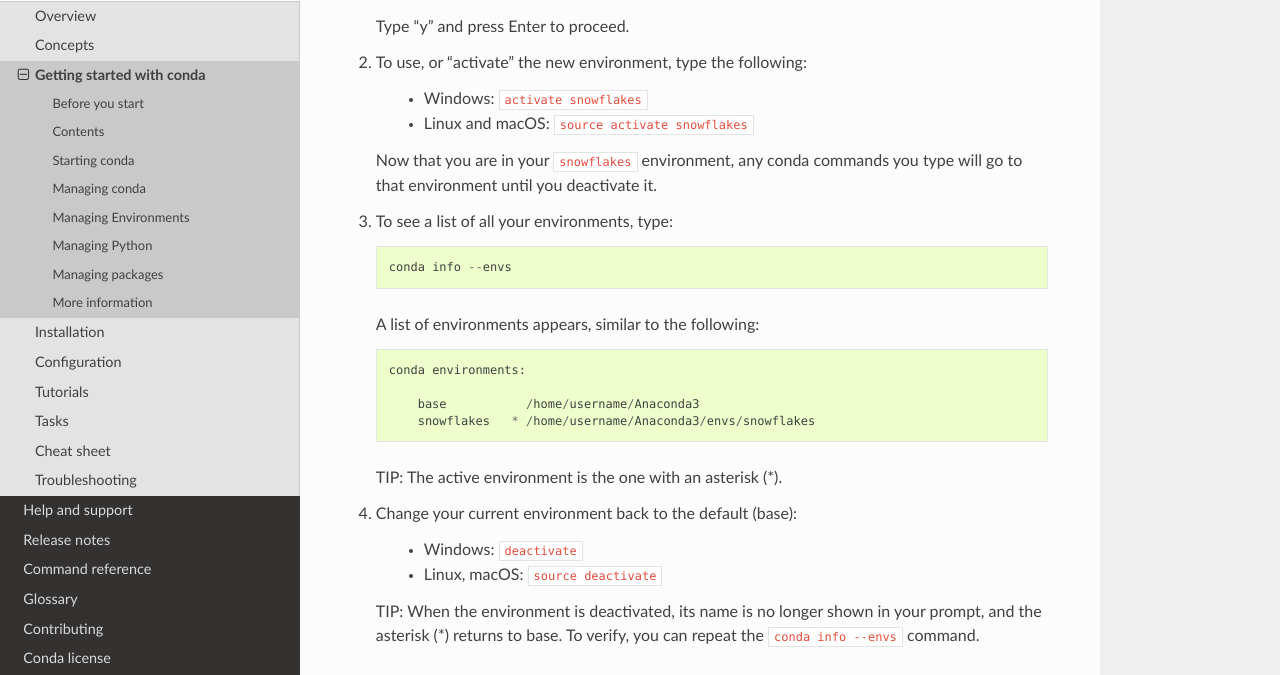
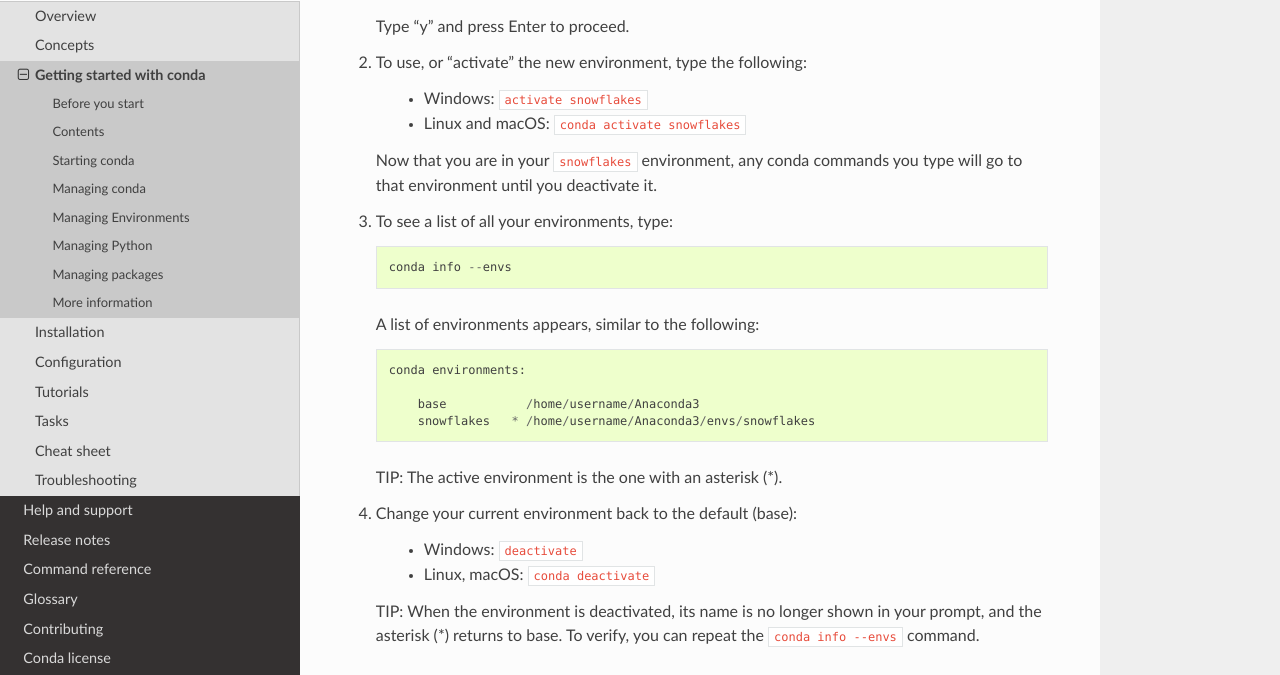
Before and after one commit to conda/conda-docs, a Sphinx documentation site: the page built from docs/source/user-guide/getting-started.rst, in a window 1280 px wide and 900 px high, scrolled down 2841 px. Shown: the part 142-817 px from the top of the window. Built offline with Sphinx 7.4.7 and the Read the Docs theme 2.0.0, drawn with Linux system fonts in a browser that asks for light colours.

Commit message:
Correct two commands in getting-started.rst
I'm submitting a change for two commands which I believe are not correct.

I'm brand new to conda/Anaconda. I followed the instructions in the Managing Environments section and `source activate snowflakes` and `source deactivate`did not work for me. However, `conda activate snowflakes` and `conda deactivate` did work for me.

I'm certainly open to hearing that I did something wrong and my proposed change is not correct.

```diff
--- a/docs/source/user-guide/getting-started.rst
+++ b/docs/source/user-guide/getting-started.rst
@@ -140,7 +140,7 @@ Create separate environments to keep your programs isolated from each other.
 #. To use, or "activate" the new environment, type the following:
 
      * Windows:  ``activate snowflakes``
-     * Linux and macOS: ``source activate snowflakes``
+     * Linux and macOS: ``conda activate snowflakes``
 
    Now that you are in your ``snowflakes`` environment, any conda
    commands you type will go to that environment until
@@ -166,7 +166,7 @@ Create separate environments to keep your programs isolated from each other.
 #. Change your current environment back to the default (base):
 
      * Windows:  ``deactivate``
-     * Linux, macOS: ``source deactivate``
+     * Linux, macOS: ``conda deactivate``
 
    TIP: When the environment is deactivated, its name is no
    longer shown in your prompt, and the asterisk (*) returns to base.
```
